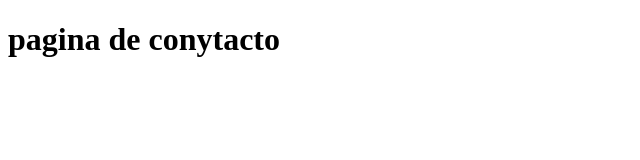
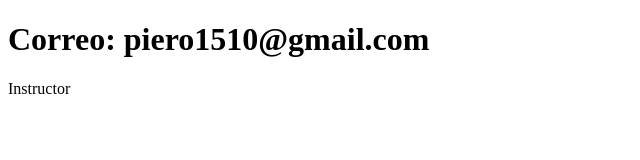
Before and after one commit to yaguarete2024/portafolio-paq, a plain HTML site: page contacto.html in a window 1280 px wide. Shown: the whole page, without its empty margins (0-640 px from the left). Drawn offline with Linux system fonts and the light colour scheme.

Commit message:
actualiza contacto

```diff
--- a/contacto.html
+++ b/contacto.html
@@ -6,6 +6,7 @@
     <title>Contacto</title>
 </head>
 <body>
-    <h1>pagina de conytacto</h1>
+    <h1>Correo: piero1510@gmail.com</h1>
+    <p>Instructor</p>
 </body>
 </html>
```
